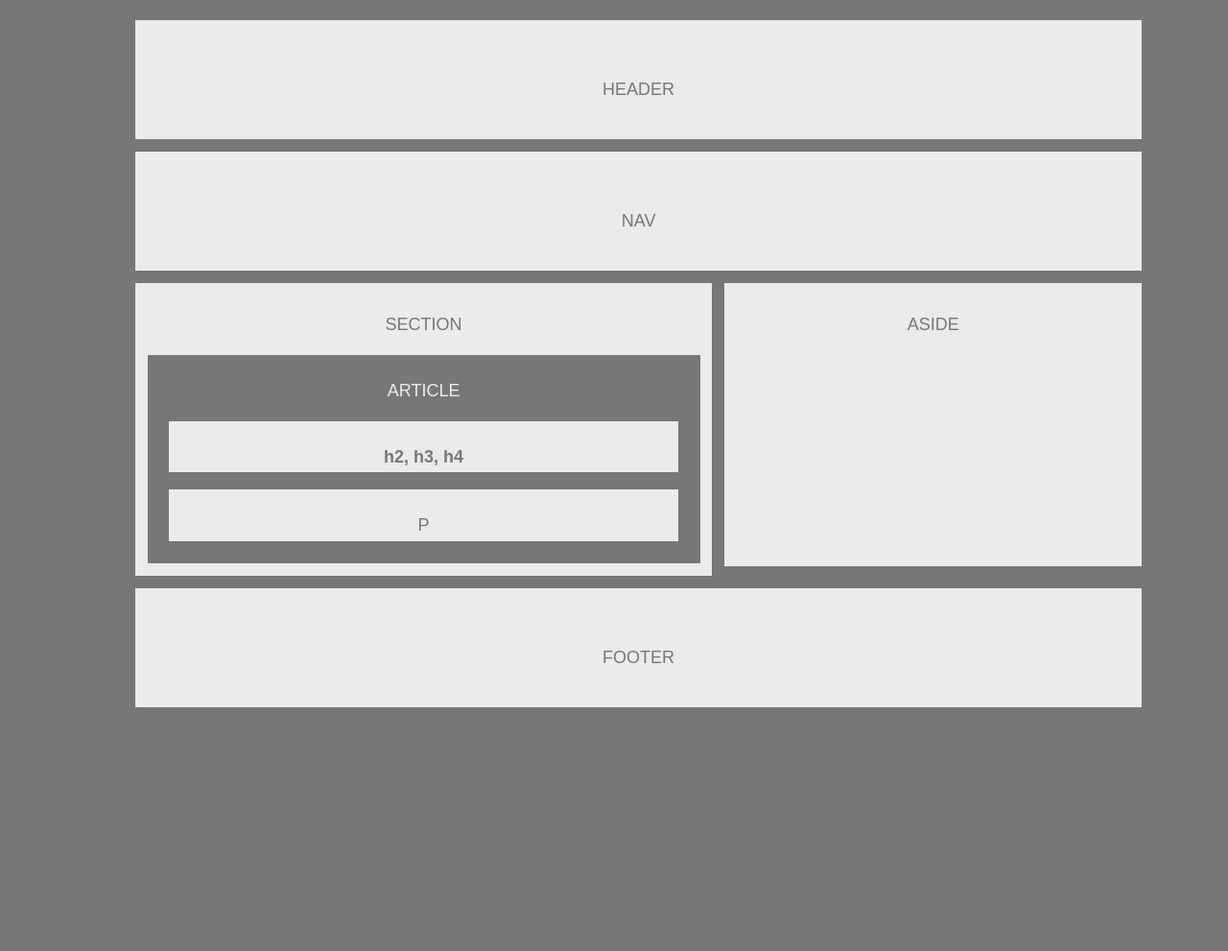
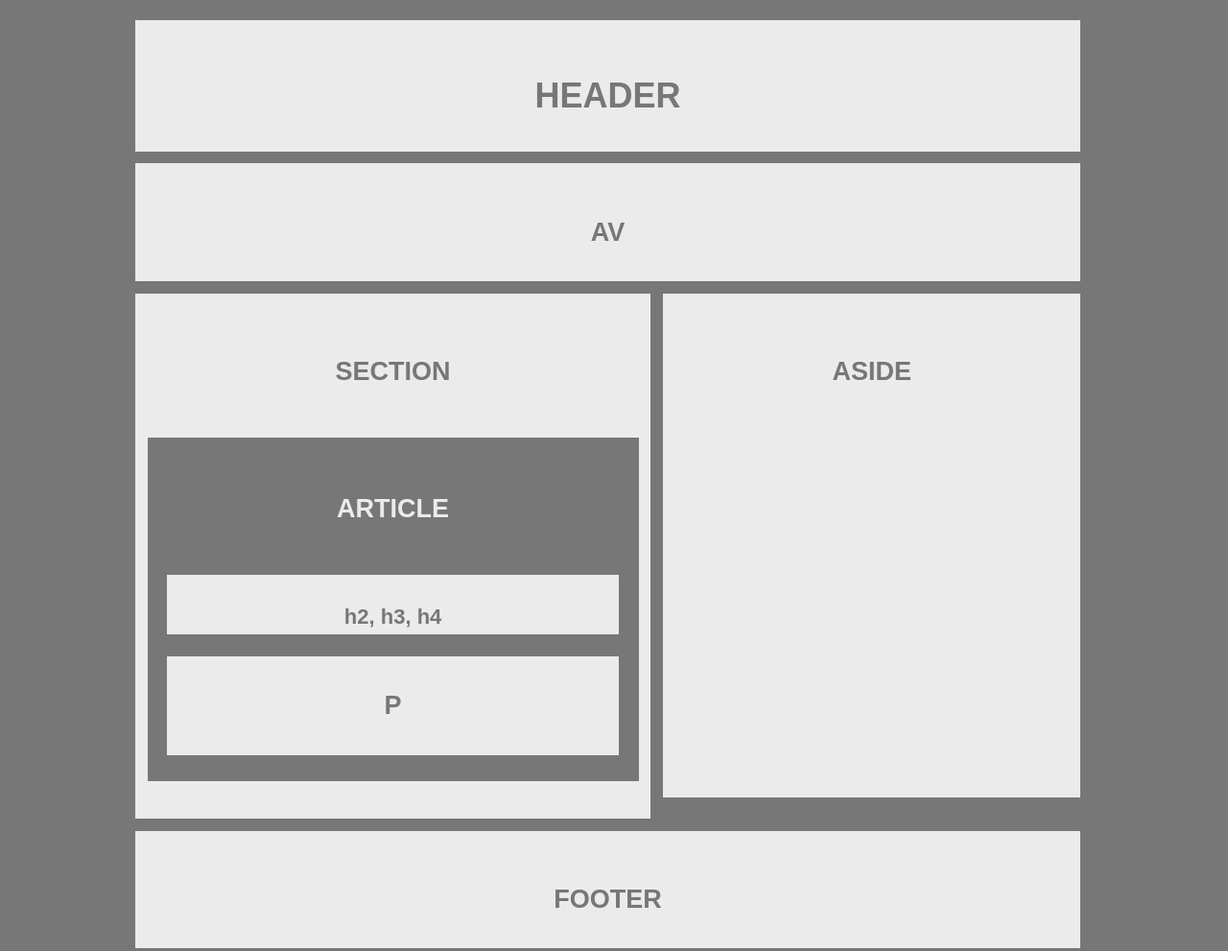
Before and after one commit to ThePackPater/HW-Wireframe, a plain HTML site: page index.html in a window 1280 px wide. Shown: the top 991 px of the page at 96% size. Before the commit the page ends 878 px from the top, so only its background shows below. Drawn offline with Linux system fonts and the light colour scheme.

Commit message:
final draft

```diff
--- a/index.html
+++ b/index.html
@@ -1,4 +1,5 @@
 <!DOCTYPE html>
+
 <html>
 
     <head>
@@ -7,7 +8,7 @@
 
         <meta charset="utf-8">
         <meta name="viewport" content="width=device width, initial-scale=100%">
-        <link rel="stylesheet" type="text/css" href="style.css">
+        <link rel="stylesheet" type="text/css" type="text/css" href="style.css">
 
         <!----I changed the widths to try to make the page  hold its form relative to the screen size not because i wasnt following instructions-->
         <title>Easier Homework_ASP</title>
@@ -18,21 +19,33 @@
 
         <header class="group"><br>
 
-            <p>HEADER</p>
+            <h1>HEADER</h1>
 
         </header>
 
         <nav class="group"><br>
 
-            <p>NAV</p>
+            <h2>AV</h2>
 
         </nav>
 
         <main>
 
-            <section class="group"><br>SECTION<br><br>
+            <section class="group">
 
-                <article><br>ARTICLE<br><br>
+                <h2>
+
+                    <br>SECTION<br><br>
+
+                </h2>
+
+                <article>
+
+                    <h2>
+
+                        <br>ARTICLE<br><br>
+
+                    </h2>
 
                     <div>
 
@@ -40,20 +53,32 @@
 
                     </div>
 
-                    <p><br>P<br></p>
+                    <h2 id="p"><br>P<br><br></h2>
 
-                </article>
+
+                </article><br>
 
             </section>
 
-            <aside class="group"><br>ASIDE<br>
+            <aside class="group">
+
+                <h2>
+
+                <br>ASIDE<br>
+
+                </h2>
 
                 <div><br>
 
                     <div>
 
-                        <p><br><br></p>
+                        <p></p>
 
+                        <p></p>
+
+                        <p></p>
+
+                        <p></p>
 
                     </div>
 
@@ -61,13 +86,21 @@
 
                 </div><br>
 
+                <div>
+
+                    <p></p>
+
+                    <p></p>
+
+                </div>
+
             </aside>
 
         </main>
 
         <footer class="group"><br>
 
-                <p>FOOTER</p>
+                <h2>FOOTER</h2>
 
         </footer>
 
--- a/style.css
+++ b/style.css
@@ -24,24 +24,24 @@ body {
 
 header {
 
-    height: 35%;
-    width: 80%;
+    height: 39%;
+    width: 75%;
     margin-bottom: 1%;
 }
 
 nav {
 
     height: 35%;
-    width: 80%;
+    width: 75%;
     margin-bottom: 1%;
 }
 
 section {
 
-    padding: 1%;
+    padding: 2%;
     float: left;
-    height: 55%;
-    width: 45%;
+    height: 80%;
+    width: 40%;
     margin-bottom: 1%;
 
 }
@@ -51,6 +51,7 @@ article {
     height: 55%;
     color: #ebebeb;
     background: #777;
+    margin-bottom: 1%;
     padding: 1%;
 
 }
@@ -58,6 +59,7 @@ article {
 div {
 
     font-weight: bolder;
+    font-size: 22px;
     color: #777;
     background: #ebebeb;
     padding: 1%;
@@ -65,6 +67,17 @@ div {
     margin-right: 3%;
 
 }
+
+#p {
+
+    color: #777;
+    background: #ebebeb;
+    padding: 1%;
+    margin-left: 3%;
+    margin-right: 3%;
+
+}
+
 
 p {
 
@@ -81,7 +94,7 @@ aside{
     padding: 1%;
     float: left;
     width: 32%;
-    height: 56%;
+    height: 65%;
     margin-left: 1%;
     margin-bottom: 1%;
 }
@@ -90,6 +103,6 @@ footer {
 
     clear: both;
     height: 35%;
-    width: 80%;
+    width: 75%;
 
 }
```
